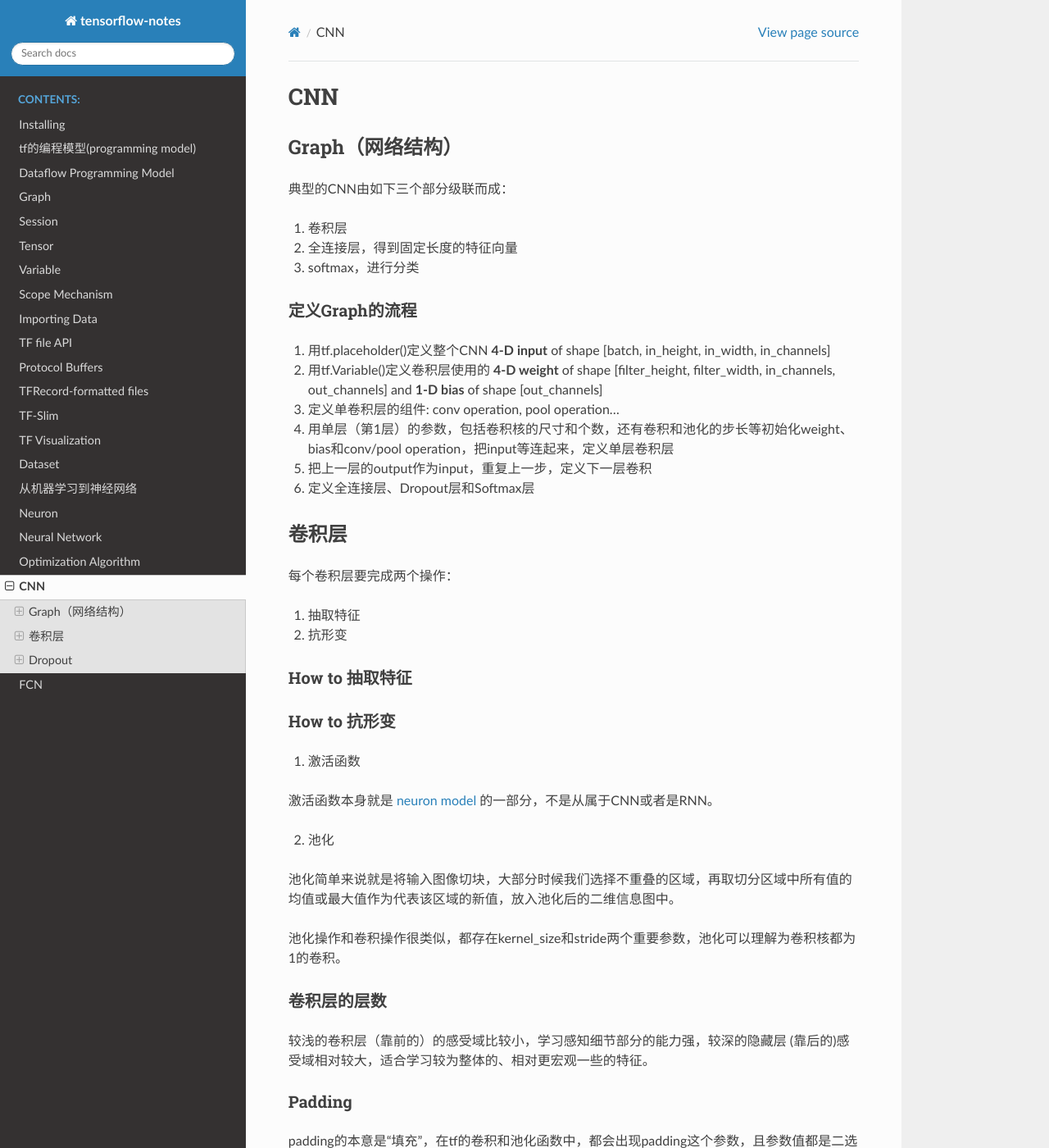
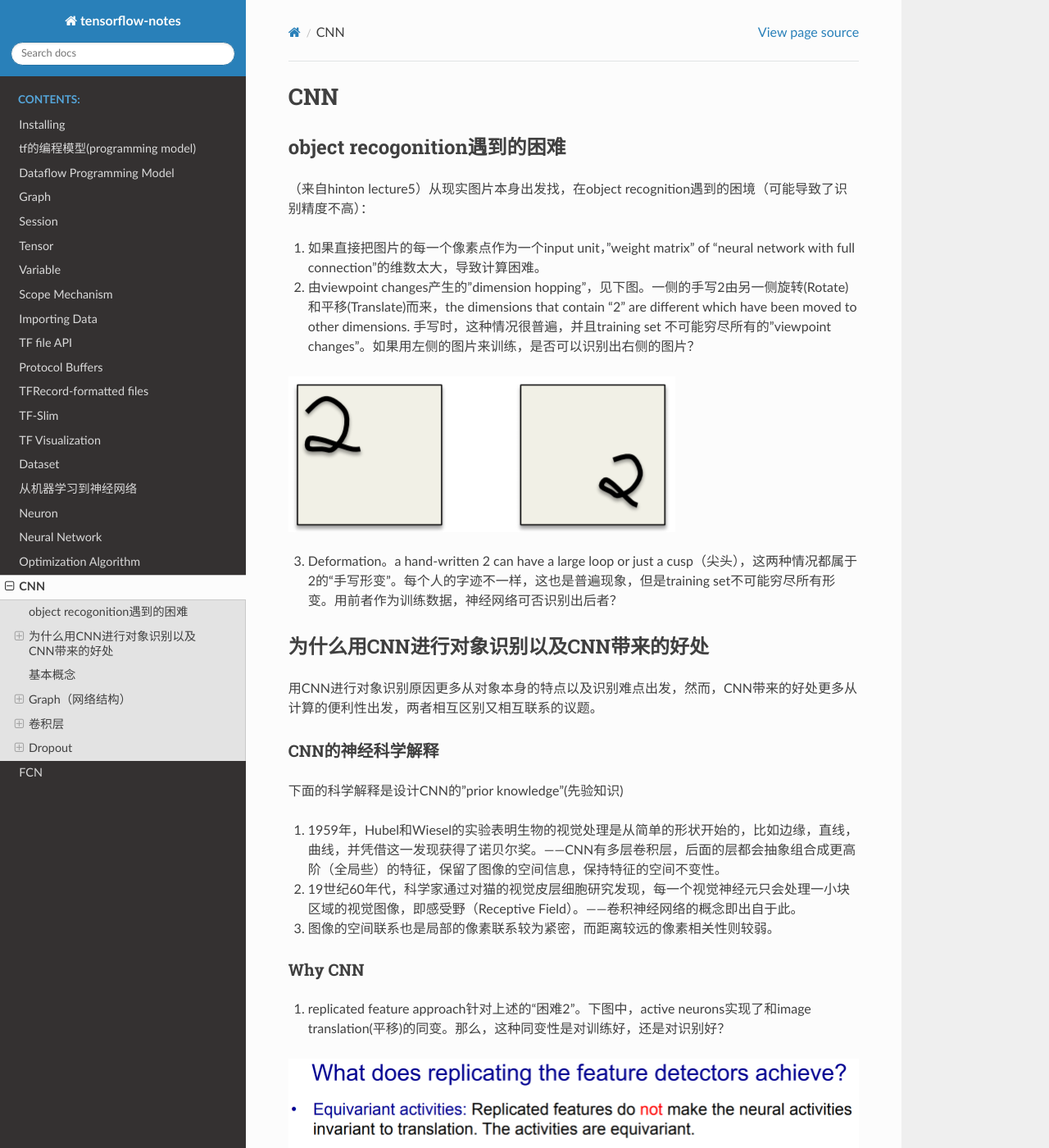
Before and after one commit to yiwenliu/tensorflow-notes, a Sphinx documentation site: the page built from source/CNN.rst, in a window 1280 px wide and 1400 px high. Shown: the whole window at 82% size. Built offline with Sphinx 7.4.7 and the Read the Docs theme 2.0.0, drawn with Linux system fonts in a browser that asks for light colours; some of the changed text lies outside the part shown.

Commit message:
20180831

```diff
--- a/source/CNN.rst
+++ b/source/CNN.rst
@@ -1,13 +1,59 @@
 CNN
 =====
+object recogonition遇到的困难
+-------------------------------
+（来自hinton lecture5）从现实图片本身出发找，在object recognition遇到的困境（可能导致了识别精度不高）：
+
+1. 如果直接把图片的每一个像素点作为一个input unit，"weight matrix" of "neural network with full connection"的维数太大，导致计算困难。
+
+2. 由viewpoint changes产生的"dimension hopping"，见下图。一侧的手写2由另一侧旋转(Rotate)和平移(Translate)而来，the dimensions that contain "2" are different which have been moved to other dimensions. 手写时，这种情况很普遍，并且training set 不可能穷尽所有的"viewpoint changes"。如果用左侧的图片来训练，是否可以识别出右侧的图片？
+
+.. image:: img/cnn-viewpoint.png
+
+3. Deformation。a hand-written 2 can have a large loop or just a cusp（尖头），这两种情况都属于2的“手写形变”。每个人的字迹不一样，这也是普遍现象，但是training set不可能穷尽所有形变。用前者作为训练数据，神经网络可否识别出后者？
+
+为什么用CNN进行对象识别以及CNN带来的好处
+----------------------------------------------
+用CNN进行对象识别原因更多从对象本身的特点以及识别难点出发，然而，CNN带来的好处更多从计算的便利性出发，两者相互区别又相互联系的议题。
+
+CNN的神经科学解释
+^^^^^^^^^^^^^^^^^^^^
+下面的科学解释是设计CNN的"prior knowledge"(先验知识)
+
+1. 1959年，Hubel和Wiesel的实验表明生物的视觉处理是从简单的形状开始的，比如边缘，直线，曲线，并凭借这一发现获得了诺贝尔奖。——CNN有多层卷积层，后面的层都会抽象组合成更高阶（全局些）的特征，保留了图像的空间信息，保持特征的空间不变性。
+
+2. 19世纪60年代，科学家通过对猫的视觉皮层细胞研究发现，每一个视觉神经元只会处理一小块区域的视觉图像，即感受野（Receptive Field）。——卷积神经网络的概念即出自于此。
+
+3. 图像的空间联系也是局部的像素联系较为紧密，而距离较远的像素相关性则较弱。
+
+Why CNN
+^^^^^^^^^^
+1. replicated feature approach针对上述的“困难2”。下图中，active neurons实现了和image translation(平移)的同变。那么，这种同变性是对训练好，还是对识别好？
+
+.. image:: img/cnn-feature-detec.png
+
+CNN的好处
+^^^^^^^^^^^^^^^
+1. 避免了对图像的复杂前期预处理，可以直接输入原始图像。
+2. 局部连接（Local Connection）和权值共享（Weight Sharing）减少了计算量
 
 .. _component_of_a_convoluntional_layer:
+
+基本概念
+---------
+1. 卷积核:feature detector
+2. 通道：每个卷积核都会将图像生成另一幅图像，后者称为“通道”或者“特征”或者"feature map"
+3. replicated feature approach: use many diffrent copies of the same feature detector with **different positions**.
+4. CNN中的“C”，应该是代表了replicated feature approach。把图像的多维数据摊开到一维，移动卷积核，与图像数据相乘求和，这种计算过程，和两个离散信号求卷积的过程相同。
 
 Graph（网络结构）
 --------------------
 典型的CNN由如下三个部分级联而成：
 
-1. 卷积层
+1. 卷积层（卷积+池化）
+
+在进入“全连接层”之前，找出合适的features数以代表原始图片作为“全连接层”的输入。虽然降维了，但是也不能太少，否则无法代表原始图片。
+
 2. 全连接层，得到固定长度的特征向量
 3. softmax，进行分类
 
@@ -25,13 +71,17 @@ Graph（网络结构）
 每个卷积层要完成两个操作：
 
 1. 抽取特征
-2. 抗形变
+2. 抗形变(deformation)
 
 How to 抽取特征
 ^^^^^^^^^^^^^^^^
+1. 一个卷积核的输出的意义是，一副图在不同位置的相同特征（replicated feature approach）
+2. 一副图在相同位置的不同特征，分散在不同卷积核输出的相同位置。
 
 How to 抗形变
 ^^^^^^^^^^^^^^^^
+
+形变：a hand-written 2 can have a large loop or just a cusp（尖头），这两种情况都属于2的“手写形变”
 
 1. 激活函数
 
@@ -42,6 +92,18 @@ How to 抗形变
 池化简单来说就是将输入图像切块，大部分时候我们选择不重叠的区域，再取切分区域中所有值的均值或最大值作为代表该区域的新值，放入池化后的二维信息图中。
 
 池化操作和卷积操作很类似，都存在kernel_size和stride两个重要参数，池化可以理解为卷积核都为1的卷积。
+
+池化的作用
+^^^^^^^^^^
+1. 抗形变
+
+e.g. a hand-written 2 can have a large loop or just a cusp（尖头），这两种情况都属于2的“手写形变”
+
+2. 降维
+
+图像经过多核卷积后，dimension往往会增加,见hinton, Lecture 5a, LeNet5。pooling会减少下一层"feature extraction"的输入数量，所以，在下一个"feature extraction layer"能有更多不同的"feature mpas"，例如，在MTCNN和LeNet5的网络结构图中，后面的卷积层往往拥有比前面的更多的卷积核。
+
+3. （副作用）丢失物体的精准位置信息，在一些识别场景——需要用到"precise spatial relationship between high-level parts"中，就有问题。例如，识别眼睛和鼻子
 
 卷积层的层数
 ^^^^^^^^^^^^^
@@ -60,6 +122,8 @@ Dropout
 ----------
 Usage
 ^^^^^^^^
+AlexNet首次在最后的几个全连接层使用了Dropout
+
 在《tensorflow实战》ch5，Dropout层用在了全连接层的后面，softmax之前。
 
 Intro
```
Also changed, not shown: source/img/cnn-feature-detec.png (added), source/img/cnn-viewpoint.png (added).
